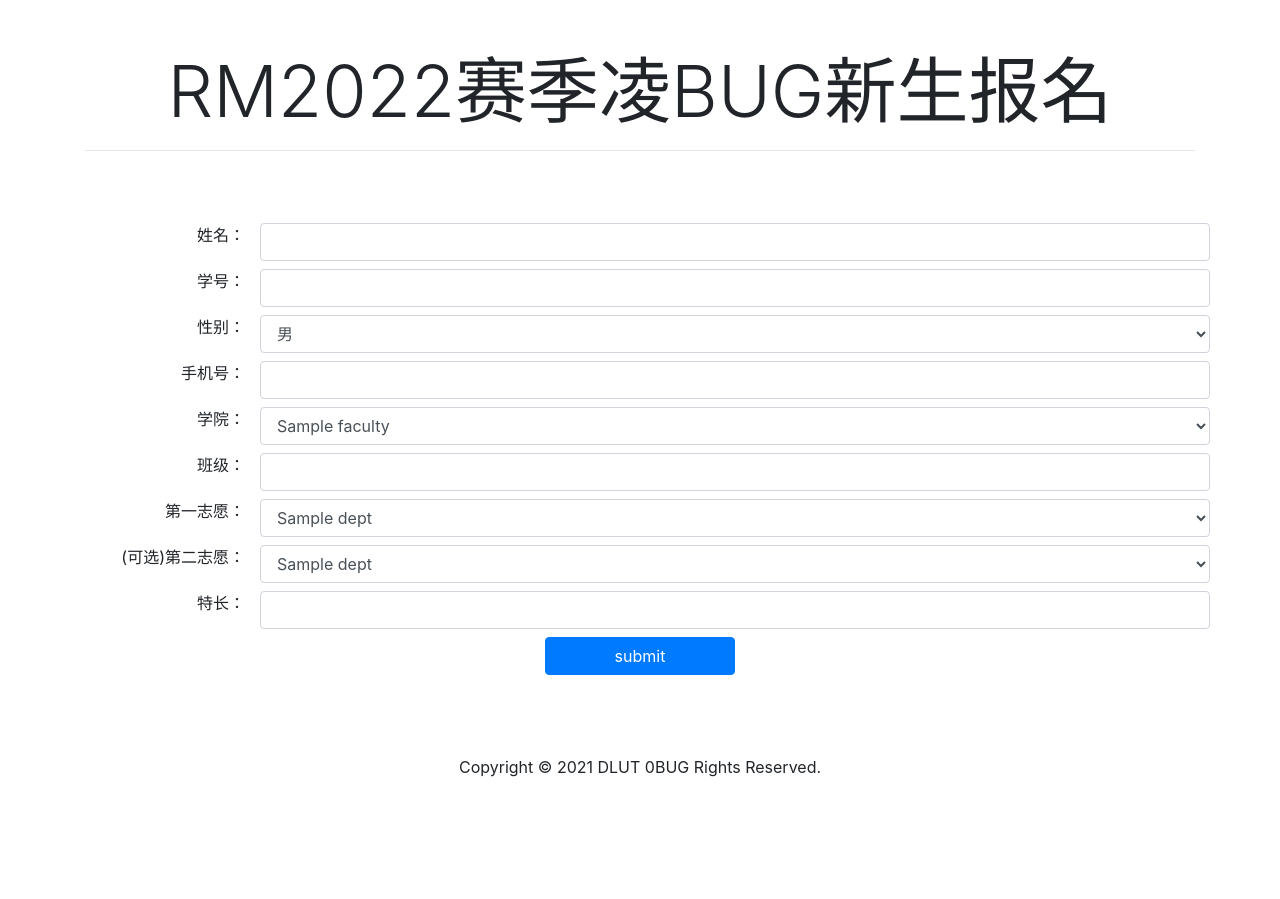
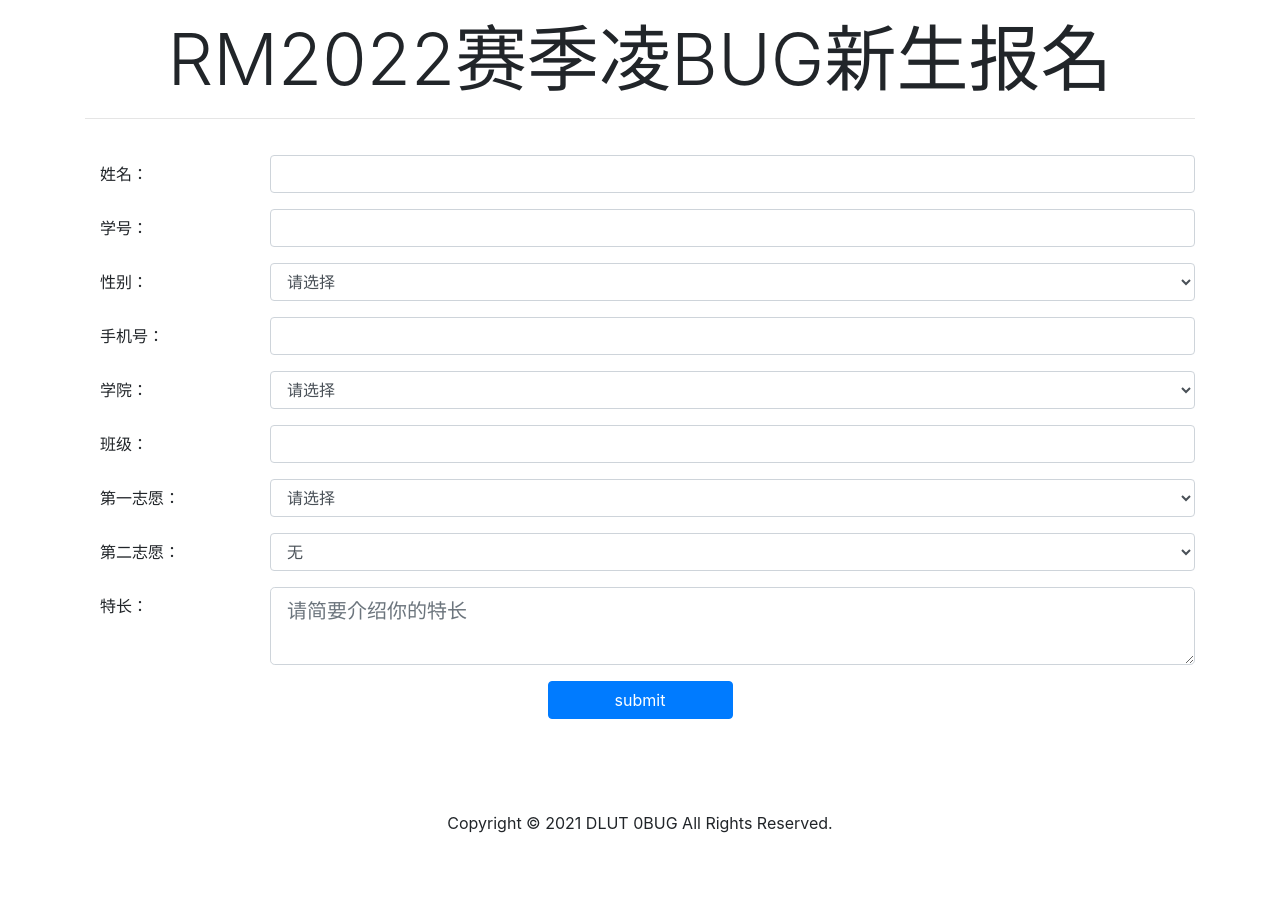
Before and after one commit to DLUT-0BUG/newcomer-registration, a FastAPI app: template templates/home.html in a window 1280 px wide. Before the commit the page ends 777 px from the top, so only its background shows below. Run offline with FastAPI, Linux system fonts and the light colour scheme; the template is opened without the code that fills it: most values are stand-ins (such as "Sample title", 1, 10 or a date in 2020); some libraries are stand-ins or nearby versions.

Commit message:
update web page view

```diff
--- a/templates/home.html
+++ b/templates/home.html
@@ -10,10 +10,10 @@
 </head>
 
 <body>
-    <div class="py-5">
+    <div class="py-3">
         <div class="container">
             <div class="row">
-                <div class="col-md-12" align="center">
+                <div class="col-md-12 text-center">
                     <h1 class="display-3">RM2022赛季凌BUG新生报名</h1>
                     <hr>
                 </div>
@@ -24,7 +24,7 @@
         <div class="py-0">
             <div class="container">
                 <div class="row">
-                    <div class="col-md-12" align="center">
+                    <div class="col-md-12 text-center">
                         <b>{{ msg }}</b>
                     </div>
                 </div>
@@ -34,69 +34,90 @@
     <div class="py-1">
         <div class="container">
             <div class="row">
-                <div class="col-md-12" align="right">
+                <div class="col-md-12 text-left">
                     <form action="/register" method="POST">
-                        <div class="row py-1">
-                            <label class="col-md-2">姓名：</label>
-                            <input type="text" class="form-control col-md-10" name="name">
+                        <div class="container">
+                            <div class="form-group row">
+                                <label class="col-4 col-lg-2 col-md-2 col-form-label">姓名：</label>
+                                <input type="text" class="form-control col-8 col-lg-10 col-md-10" maxlength="20" required name="name">
                             </div>
-                        <div class="row py-1">
-                            <label class="col-md-2">学号：</label>
-                            <input type="text" class="form-control col-md-10" name="id">
                         </div>
-                        <div class="row py-1">
-                            <label class="col-md-2">性别：</label>
-                            <select class="form-control col-md-10" name="gender">
+                        <div class="container">
+                            <div class="form-group row">
+                                <label class="col-4 col-lg-2 col-md-2 col-form-label">学号：</label>
+                                <input type="number" class="form-control col-8 col-lg-10 col-md-10" maxlength="20" required name="id">
+                            </div>
+                        </div>
+                        <div class="container">
+                            <div class="form-group row">
+                                <label class="col-4 col-lg-2 col-md-2 col-form-label">性别：</label>
+                                <select class="form-control col-8 col-lg-10 col-md-10" required name="gender">
+                                    <option value="unknown" selected disabled>请选择</option>
+                                    <option value="female">女</option>
                                     <option value="male">男</option>
-                                <option value="female">女</option>
                                 </select>
                             </div>
-                        <div class="row py-1">
-                            <label class="col-md-2">手机号：</label>
-                            <input type="text" class="form-control col-md-10" name="phone">
                         </div>
-                        <div class="row py-1">
-                            <label class="col-md-2">学院：</label>
-                            <select class="form-control col-md-10" name="faculty">
+                        <div class="container">
+                            <div class="form-group row">
+                                <label class="col-4 col-lg-2 col-md-2 col-form-label">手机号：</label>
+                                <input type="number" class="form-control col-8 col-lg-10 col-md-10" maxlength="20" required name="phone">
+                            </div>
+                        </div>
+                        <div class="container">
+                            <div class="form-group row">
+                                <label class="col-4 col-lg-2 col-md-2 col-form-label">学院：</label>
+                                <select class="form-control col-8 col-lg-10 col-md-10" required name="faculty">
+                                    <option value="unknown" selected disabled>请选择</option>
                                     {% for faculty in faculties %}
                                         <option value="{{ faculty }}">{{ faculty }}</option>
                                     {% endfor %}
                                 </select>
                             </div>
-                        <div class="row py-1">
-                            <label class="col-md-2">班级：</label>
-                            <input type="text" class="form-control col-md-10" name="class_">
                         </div>
-                        <div class="row py-1">
-                            <label class="col-md-2">第一志愿：</label>
-                            <select class="form-control col-md-10" name="ideal_dept">
+                        <div class="container">
+                            <div class="form-group row">
+                                <label class="col-4 col-lg-2 col-md-2 col-form-label">班级：</label>
+                                <input type="text" class="form-control col-8 col-lg-10 col-md-10" maxlength="50" required name="class_">
+                            </div>
+                        </div>
+                        <div class="container">
+                            <div class="form-group row">
+                                <label class="col-4 col-lg-2 col-md-2 col-form-label">第一志愿：</label>
+                                <select class="form-control col-8 col-lg-10 col-md-10" required name="ideal_dept">
+                                    <option value="unknown" selected disabled>请选择</option>
                                     {% for dept in departments %}
                                         <option value="{{ dept }}">{{ dept }}</option>
                                     {% endfor %}
                                 </select>
                             </div>
-                        <div class="row py-1">
-                            <!-- TODO: 默认为无 -->
-                            <label class="col-md-2">(可选)第二志愿：</label>
-                            <select class="form-control col-md-10" name="sub_ideal_dept">
+                        </div>
+                        <div class="container">
+                            <div class="form-group row">
+                                <label class="col-4 col-lg-2 col-md-2 col-form-label">第二志愿：</label>
+                                <select class="form-control col-8 col-lg-10 col-md-10" required name="sub_ideal_dept">
+                                    <option value="unknown" disabled>非必选项，无意愿可选无</option>
                                     {% for dept in departments %}
                                         <option value="{{ dept }}">{{ dept }}</option>
                                     {% endfor %}
-                                <option value="null">无</option>
+                                    <option value="null" selected>无</option>
                                 </select>
                             </div>
-                        <div class="row py-1">
-                            <label class="col-md-2">特长：</label>
-                            <input type="text" class="form-control col-md-10" name="talent">
                         </div>
-                        <div class="row py-1">
-                            <div class="col-md-5"></div>
-                            <input type="submit" class="btn btn-primary col-md-2" value="submit" />
-                            <div class="col-md-5"></div>
+                        <div class="container">
+                            <div class="form-group row">
+                                <label class="col-4 col-lg-2 col-md-2 col-form-label">特长：</label>
+                                <textarea class="form-control form-control-lg col-8 col-lg-10 col-md-10" required name="talent"
+                                    maxlength="1000" placeholder="请简要介绍你的特长"></textarea>
                             </div>
-
-
-
+                        </div>
+                        <div class="container">
+                            <div class="form-group row">
+                                <div class="col-4 col-lg-5 col-md-5"></div>
+                                <input type="submit" class="btn btn-primary col-4 col-lg-2 col-md-2" value="submit" />
+                                <div class="col-4 col-lg-5 col-md-5"></div>
+                            </div>
+                        </div>
                     </form>
                 </div>
             </div>
@@ -122,7 +143,7 @@
         <div class="row">
             <div class="col-md-12">
                 <p align="center">
-                    Copyright © 2021 DLUT 0BUG Rights Reserved.
+                    Copyright © 2021 DLUT 0BUG All Rights Reserved.
                 </p>
             </div>
         </div>
--- a/templates/results.html
+++ b/templates/results.html
@@ -65,7 +65,7 @@
         <div class="row">
             <div class="col-md-12">
                 <p align="center">
-                    Copyright © 2021 DLUT 0BUG Rights Reserved.
+                    Copyright © 2021 DLUT 0BUG All Rights Reserved.
                 </p>
             </div>
         </div>
```
Lines whose indentation alone changed are shown as unchanged.
